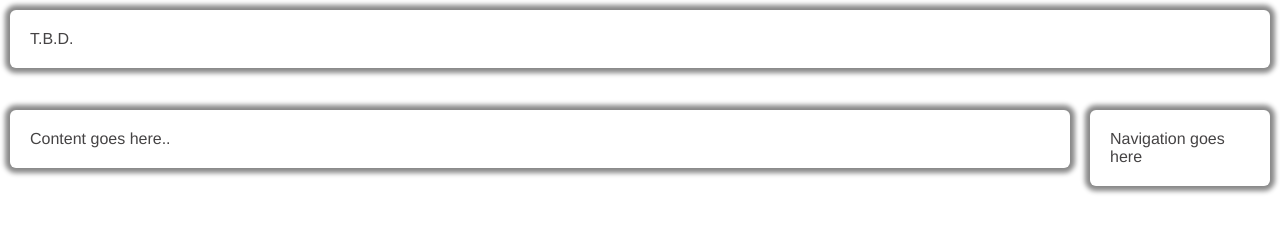
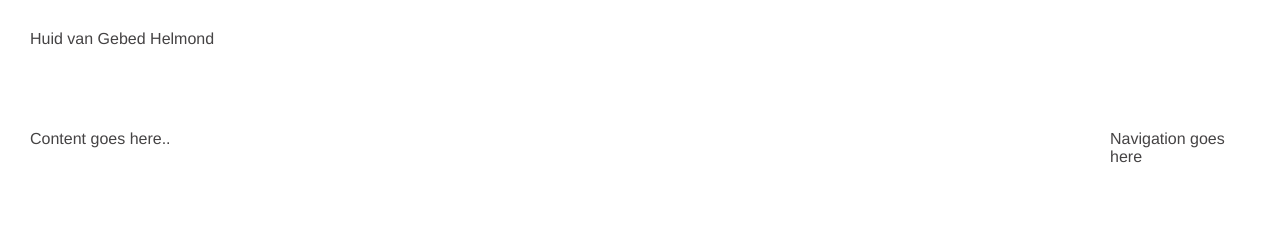
Before and after one commit to mwijns/website, a plain HTML site: page index.html in a window 1280 px wide. Drawn offline with Linux system fonts and the light colour scheme.

Commit message:
Changed title and style.

```diff
--- a/base.css
+++ b/base.css
@@ -10,14 +10,8 @@ div
 
 div.box
 {
-    border-style: solid;
-    border-width: 0px;
-    border-color: #454344;
-    border-radius: 6px;
     padding: 20px;
     margin: 10px;
-
-    box-shadow: 0 0 5px 5px #888;
 }
 
 div#header
--- a/index.html
+++ b/index.html
@@ -2,12 +2,12 @@
 <html>
   <head>
     <link rel="stylesheet" type="text/css" href="base.css"/>
-    <title>T.B.D.</title>
+    <title>Huis van Gebed Helmond</title>
   </head>
   <body>
     <div id="header">
       <div class="box">
-      T.B.D.
+      Huid van Gebed Helmond
       </div>
     </div>
     <div id="content">
```
